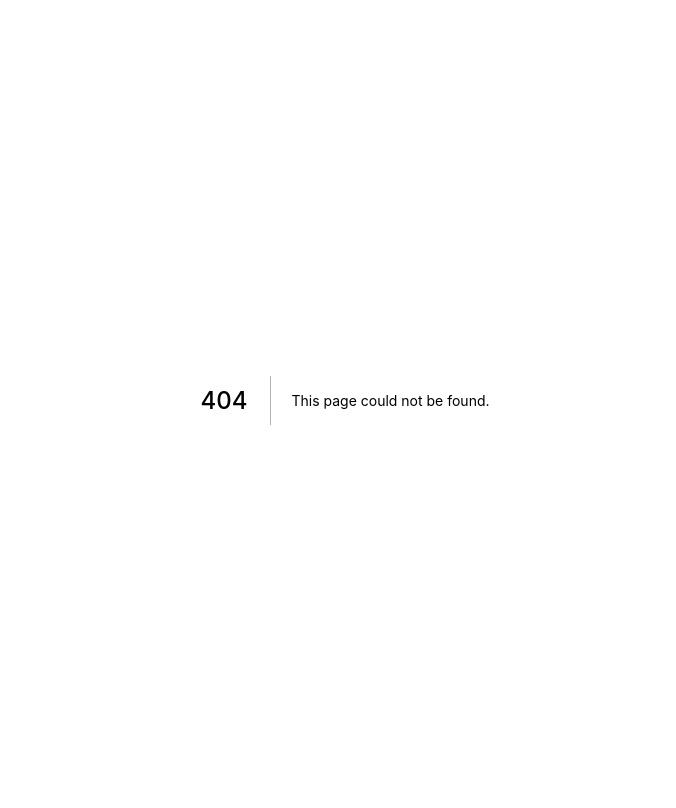
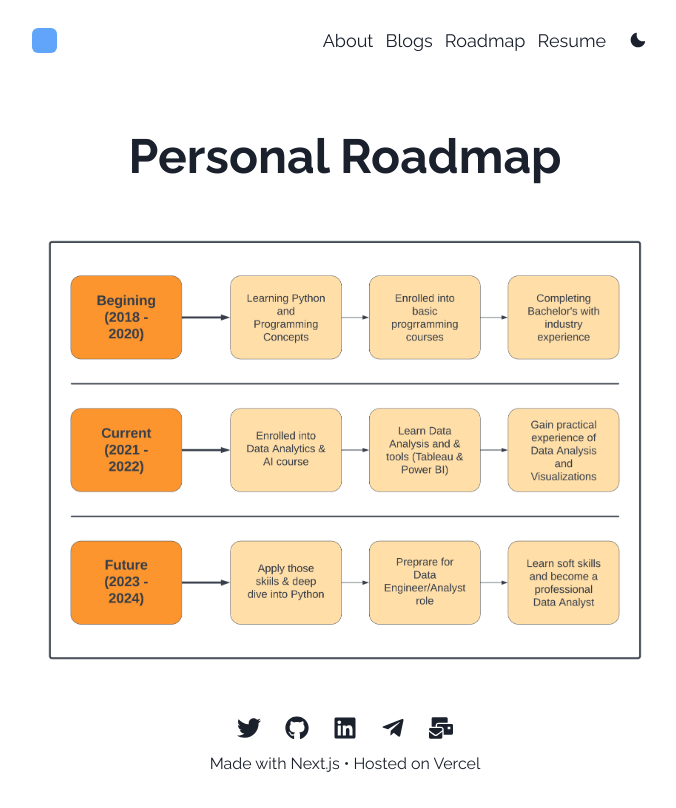
Before and after one commit to Akshmody/tejas-web, a Next.js app: page /roadmap in a window 1280 px wide. Before the commit this address had no page. Shown: the whole page, without its empty margins (295-971 px from the left). Built offline with nearby package versions, Linux system fonts and the light colour scheme.

Commit message:
personal roadmap added

```diff
--- a/components/Education.tsx
+++ b/components/Education.tsx
@@ -79,8 +79,8 @@ const EducationCard = ({ education }: { education: EducationDetailsType }) => {
 
 const EducationDetails = () => {
     return <>
-        {EDUCATION_DETAILS.map((education) => (
-            <EducationCard education={education} />
+        {EDUCATION_DETAILS.map((education, index) => (
+            <EducationCard education={education} key={index} />
         ))}
     </>
 }
--- a/components/Layout.tsx
+++ b/components/Layout.tsx
@@ -65,6 +65,7 @@ const NavBar = () => {
             <HStack spacing="3" alignItems="center" fontSize="lg">
                 <LinkButton text="About" href="/" />
                 <LinkButton text="Blogs" href="/" />
+                <LinkButton text="Roadmap" href="/roadmap" />
                 <LinkButton
                     text="Resume"
                     href="https://drive.google.com/file/d/1kwX55FomrkReObGaKVxiWFDFm9nzWOeG/view?usp=sharing"
--- /dev/null
+++ b/pages/roadmap.tsx
@@ -0,0 +1,15 @@
+import { Image, Stack, Text } from "@chakra-ui/react";
+import Layout from "../components/Layout";
+
+const Roadmap = () => (
+    <Layout title="Home" description="Welcome to Tejas's corner of the internet" relativeCanonicalURL="">
+        <Stack direction="column" spacing={5}>
+            <Text as="h1" fontSize="5xl" my={4} textAlign="center" fontWeight="bold">
+                Personal Roadmap
+            </Text>
+            <Image src='/static/images/personal_roadmap.png' alt='Dan Abramov' />
+        </Stack>
+    </Layout>
+)
+
+export default Roadmap;
```
Also changed, not shown: public/static/images/personal_roadmap.png (added).
